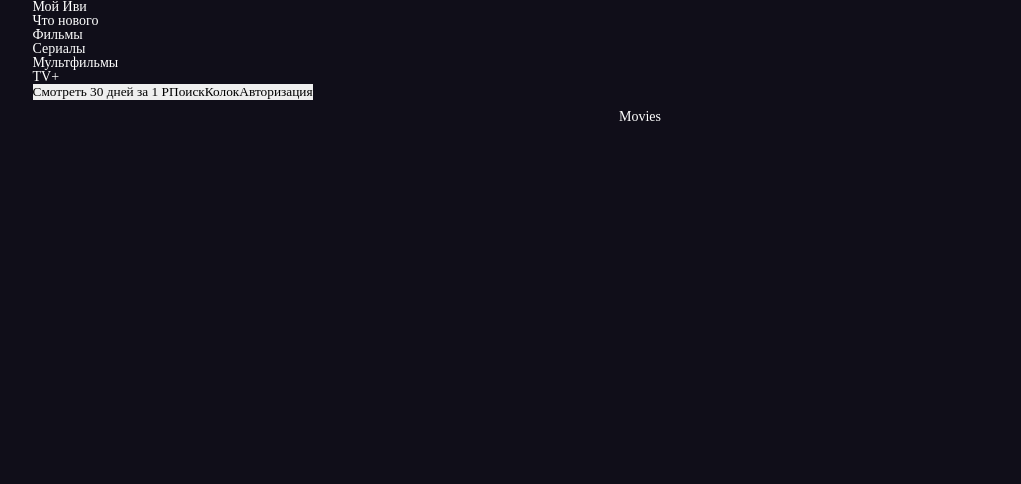
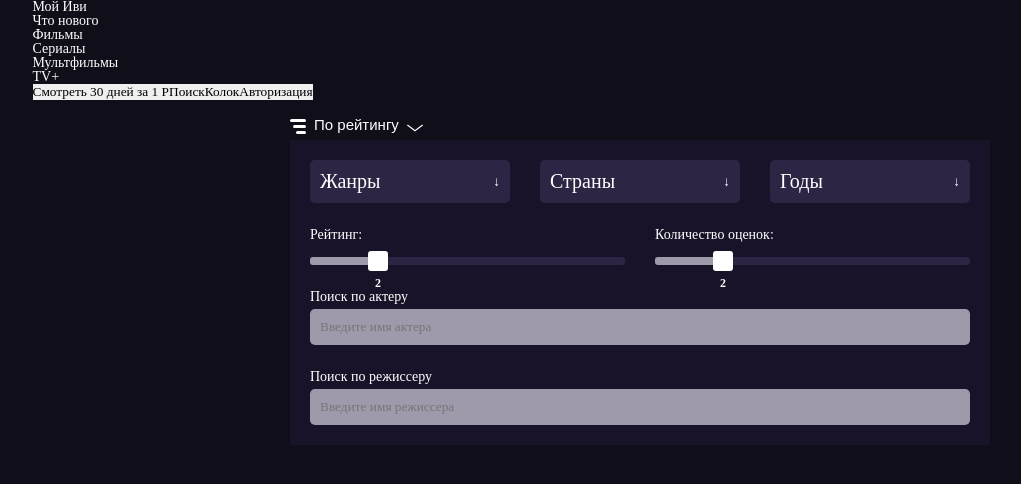
Before and after one commit to igorek888rane/watch-movies, a Next.js app: page /movies in a window 1280 px wide. Shown: the top 484 px of the page, without its empty margins (0-1021 px from the left). Built offline with nearby package versions, Linux system fonts and the light colour scheme.

Commit message:
refactor

```diff
--- a/src/components/Footer/Footer.tsx
+++ b/src/components/Footer/Footer.tsx
@@ -1,7 +1,7 @@
 import { FC, useState } from 'react';
 import styles from './Footer.module.scss';
 import data from './footerData.json';
-import Button from '@/components/Button/Button';
+import Button from '@/components/UI/Button/Button';
 
 const Footer: FC = () => {
   const [btnPopupOpen, setBtnPopupOpen] = useState<boolean>(false);
--- a/src/components/MoviesContainer/Movies.module.scss
+++ b/src/components/MoviesContainer/Movies.module.scss
@@ -1,4 +1,5 @@
-.container {
-  max-width: 1215px;
-  margin: 0 auto;
+.movies {
+  display: flex;
+  flex-direction: column;
+  grid-gap: 15px;
 }
--- a/src/components/MoviesContainer/MoviesContainer.tsx
+++ b/src/components/MoviesContainer/MoviesContainer.tsx
@@ -1,13 +1,14 @@
 import React from 'react';
-import styles from './Movies.module.scss';
-import { PopUp } from '../PopUp/PopUp';
+import {PopUp} from '../UI/PopUp/PopUp';
+import Filters from "@/components/Filters/Filters";
 
 const MoviesContainer = () => {
-  return (
-    <div className="container">
-      Movies
-    </div>
-  )
+    return (
+        <div className={'container'}>
+                <PopUp/>
+                <Filters/>
+        </div>
+    )
 };
 
 export default MoviesContainer;
--- a/src/components/Button/Button.module.scss
+++ b/src/components/UI/Button/Button.module.scss
@@ -1,4 +1,4 @@
-@import 'src/styles/variable';
+@import '../../../styles/variable';
 .button {
   display: flex;
   justify-content: center;
--- a/src/components/Button/Button.tsx
+++ b/src/components/UI/Button/Button.tsx
@@ -1,5 +1,5 @@
 import { FC, PropsWithChildren} from 'react';
-import { ButtonPropsTypes } from '@/components/Button/types';
+import { ButtonPropsTypes } from '@/components/UI/Button/types';
 import styles from './Button.module.scss'
 
 const Button: FC<PropsWithChildren<ButtonPropsTypes>> = ({url, children}) => {
--- a/src/components/PopUp/PopUp.module.scss
+++ b/src/components/UI/PopUp/PopUp.module.scss
@@ -53,14 +53,12 @@
   .list_item {
     position: absolute;
     top: 32px;
-    z-index: 2;
+    z-index: 100;
     width: 250px;
-    height: 540px;
     background-color: #1f1b2e;
     display: inline-block;
     padding-top: 8px;
     padding-bottom: 12px;
-    background-color: #1f1b2e;
     box-shadow: 0 20px 40px rgba(7, 5, 14, 0.4);
     .default_item {
       margin: 4px 0 12px 4px;
--- a/src/components/PopUp/PopUp.tsx
+++ b/src/components/UI/PopUp/PopUp.tsx
@@ -1,6 +1,7 @@
 import React from 'react';
 import styles from './PopUp.module.scss';
 import { sortList } from './PopUpItem';
+
 
 export const PopUp: React.FC = () => {
   const [open, setOpen] = React.useState<boolean>(false);
@@ -38,11 +39,11 @@ export const PopUp: React.FC = () => {
             {selectedName.includes('По') ? selectedName : 'По ' + selectedName}
           </span>
         </div>
-        <div className={styles.icon_div}>
+        <div >
           <img
-            src='/img/icons/arrow_down.svg'
+            src='/arrow_down.svg'
             width={16}
-            className={open == false ? styles.svg_arrowDown : styles.svg_arrowUp}
+            className={!open ? styles.svg_arrowDown : styles.svg_arrowUp}
           />
         </div>
       </div>
--- /dev/null
+++ b/src/components/UI/PopUp/PopUpItem.tsx
@@ -0,0 +1,8 @@
+import React from 'react';
+
+export const sortList = [
+  'По рейтингу',
+  'По количсетсву оценок',
+  'По дате выхода',
+  'по алфавиту',
+];
```
Also changed, not shown: src/components/PopUp/PopUpItem.tsx (deleted, +0 -15 lines), public/arrow_down.svg (renamed from public/img/icons/arrow_down.svg), src/components/UI/Button/types.ts (renamed from src/components/Button/types.ts).
